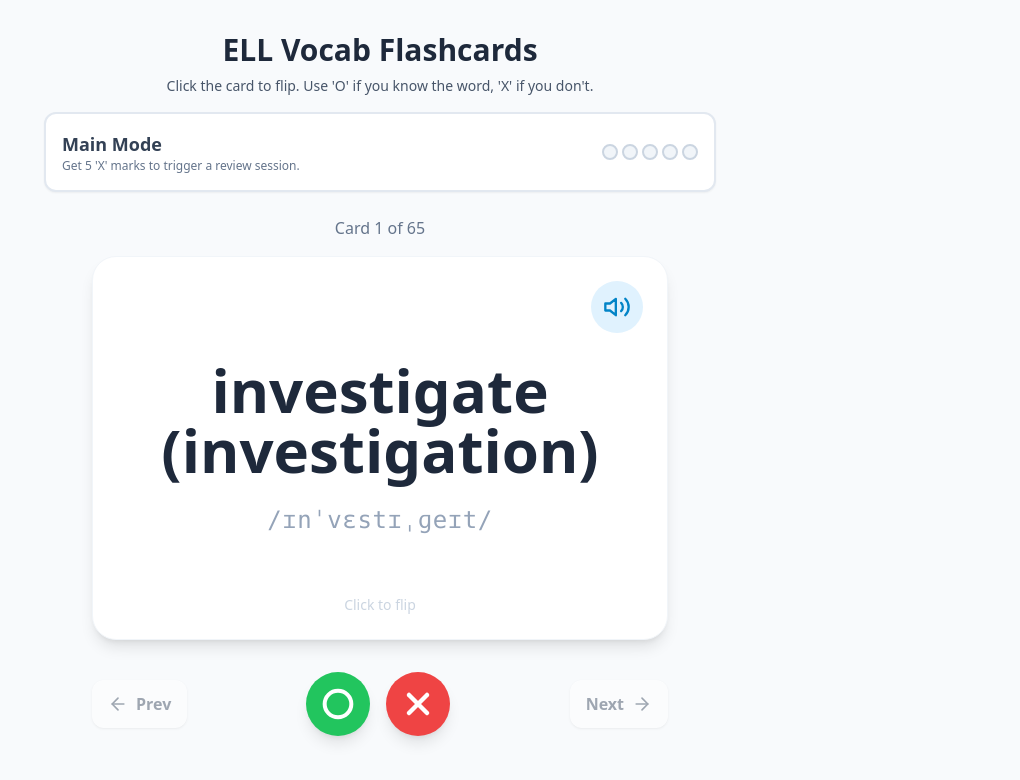
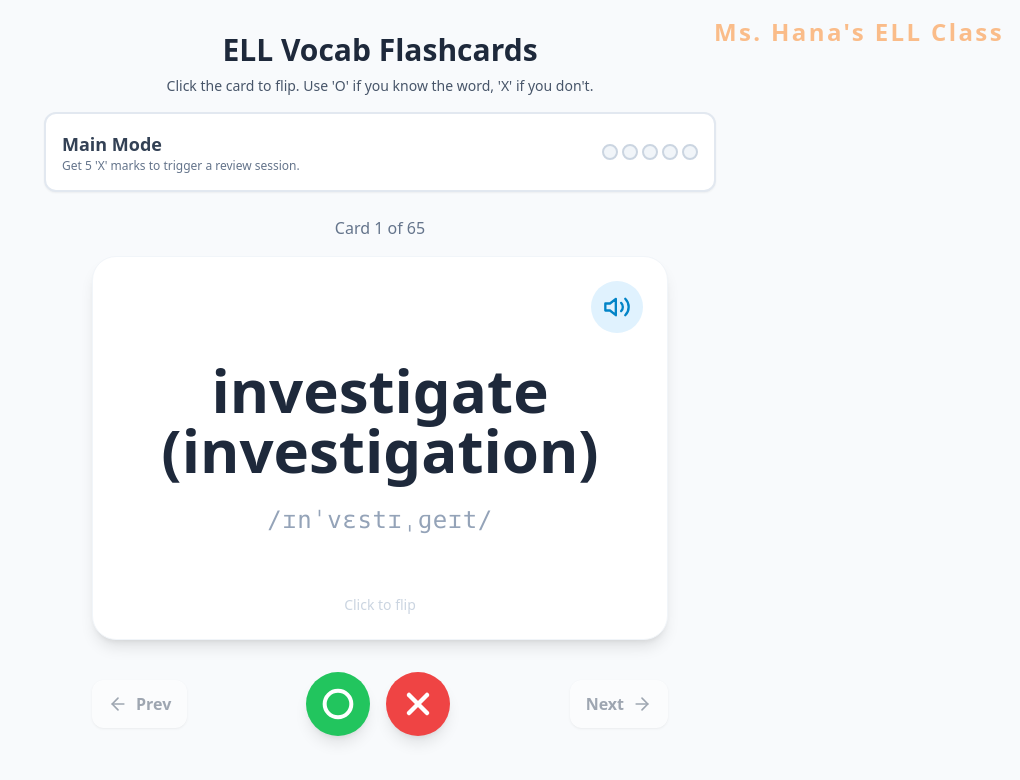
Before and after one commit to hanagu/Updated_Basic-SC.SS.-ver.2, a plain HTML site: page index.html in a window 1280 px wide. Shown: the whole page, without its empty margins (260-1280 px from the left). Drawn offline with nearby package versions, Linux system fonts and the light colour scheme.

Commit message:
Update index.html

```diff
--- a/index.html
+++ b/index.html
@@ -382,5 +382,9 @@
     const root = ReactDOM.createRoot(document.getElementById('root'));
     root.render(<App />);
   </script>
+    <!-- Watermark: Ms. Hana's ELL Class -->
+  <div class="fixed top-4 right-4 text-orange-400/60 font-bold text-xl sm:text-2xl tracking-widest pointer-events-none select-none z-[9999]">
+    Ms. Hana's ELL Class
+  </div>
 </body>
 </html>
```
